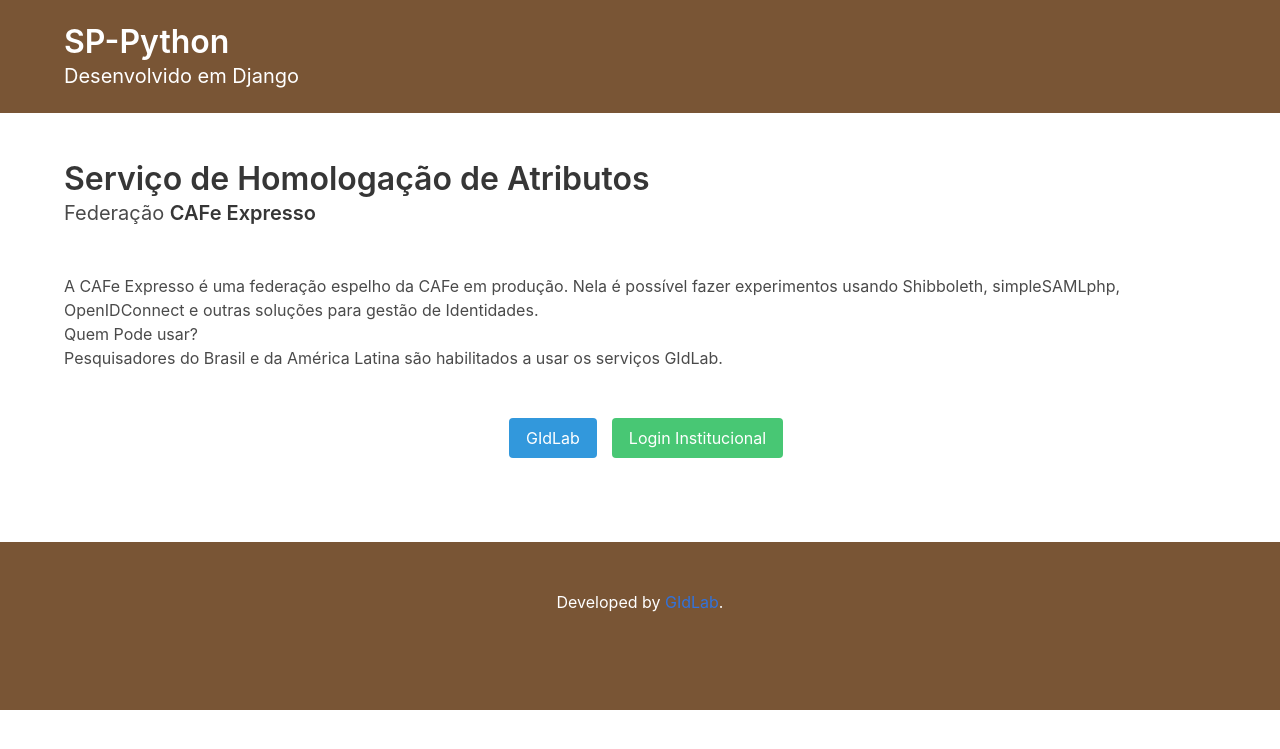
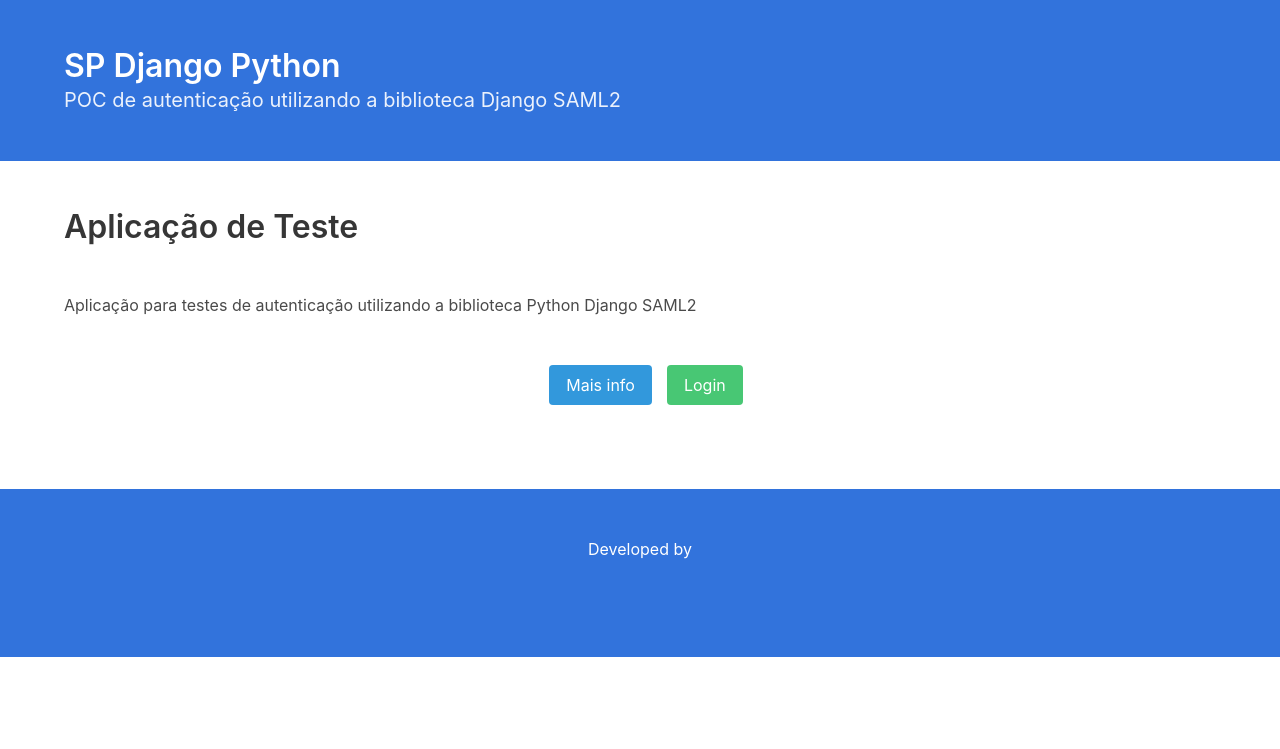
Before and after one commit to sarom-torres/sp-djangosaml, a Django app: page / in a window 1280 px wide. Shown: the top 749 px of the page. Run offline with Django 3.2, Linux system fonts and the light colour scheme.

Commit message:
Atualiza views

```diff
--- a/base/templates/base/base.html
+++ b/base/templates/base/base.html
@@ -8,14 +8,15 @@
     <link rel="stylesheet" href="{% static 'css/main.css' %}">
 </head>
 <body>
-<section class="hero is-small head">
+  <!--<section class="hero is-small head"></section>-->
+<section class="hero is-link">
   <div class="hero-body">
     <div class="container">
-      <h1 class="title head">
-        SP-Python
+      <h1 class="title">
+        SP Django Python
       </h1>
-      <h2 class="subtitle head">
-        Desenvolvido em Django
+      <h2 class="subtitle">
+        POC de autenticação utilizando a biblioteca Django SAML2
       </h2>
     </div>
   </div>
@@ -40,12 +41,13 @@
           </div>
 </div>
 -->
-<footer class="footer">
-  <div class="content has-text-centered">
-    <p>
-      Developed by <a target="_blank" href="https://gidlab.rnp.br">GIdLab</a>.
-    </p>
-  </div>
-</footer>
+
+  <footer class="footer hero is-link">
+    <div class="content has-text-centered">
+      <p>
+        Developed by
+      </p>
+    </div>
+  </footer>
 </body>
 </html>
--- a/base/templates/base/index.html
+++ b/base/templates/base/index.html
@@ -6,27 +6,22 @@
 
   <section class="section">
     <div class="container">
-      <h1 class="title">Serviço de Homologação de Atributos</h1>
-      <h2 class="subtitle">
-        Federação <strong>CAFe Expresso</strong>
-      </h2>
+      <h1 class="title">Aplicação de Teste</h1>
         <br class="is-capitalized has-text-justified">
-            A CAFe Expresso é uma federação espelho da CAFe em produção. Nela é possível fazer experimentos usando Shibboleth, simpleSAMLphp, OpenIDConnect e outras soluções para gestão de Identidades.<br>
-            Quem Pode usar?<br>
-            Pesquisadores do Brasil e da América Latina são habilitados a usar os serviços GIdLab.
+            Aplicação para testes de autenticação utilizando a biblioteca Python Django SAML2
         </p>
     </div>
   </section>
 <div class="field is-grouped is-grouped-centered">
   <p class="control">
-    <form action="https://gidlab.rnp.br">
+    <form action="https://brainyit.com.br">
     <button style="margin-right: 15px" class="button is-info">
-      GIdLab
+      Mais info
     </button>
     </form>
     <form action="/saml2/login">
     <button class="button is-success">
-      Login Institucional
+      Login
     </button>
     </form>
   </p>
```
Also changed, not shown: base/templates/base/login-page.html (renamed from base/templates/base/gidlab.html, +5 -7 lines).
